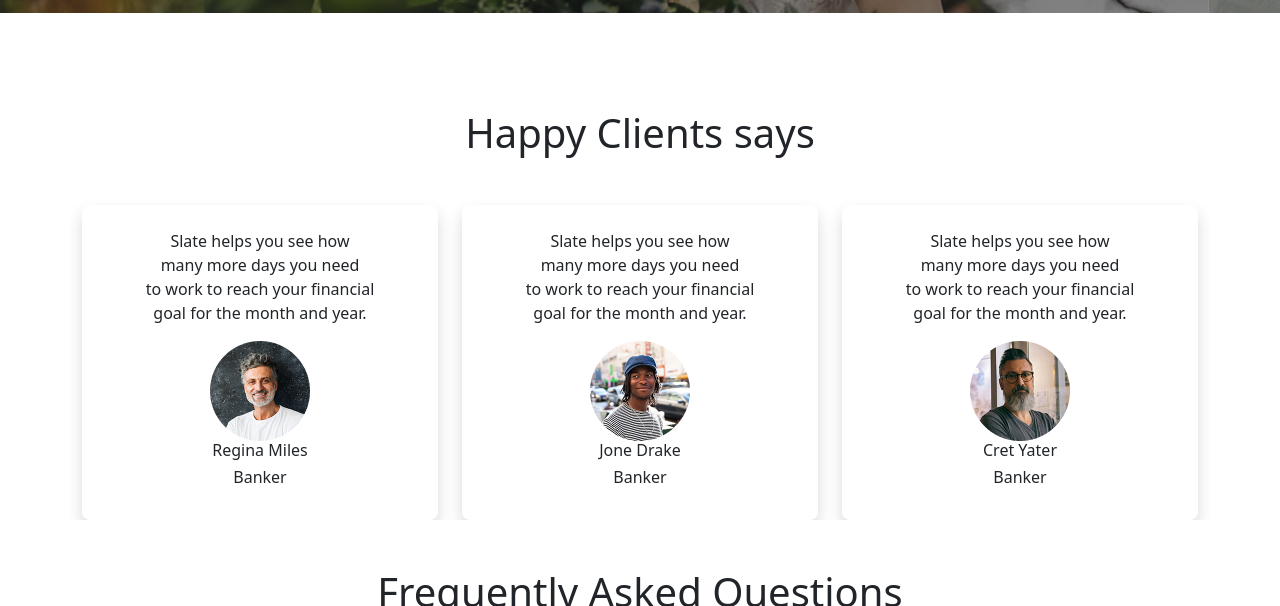
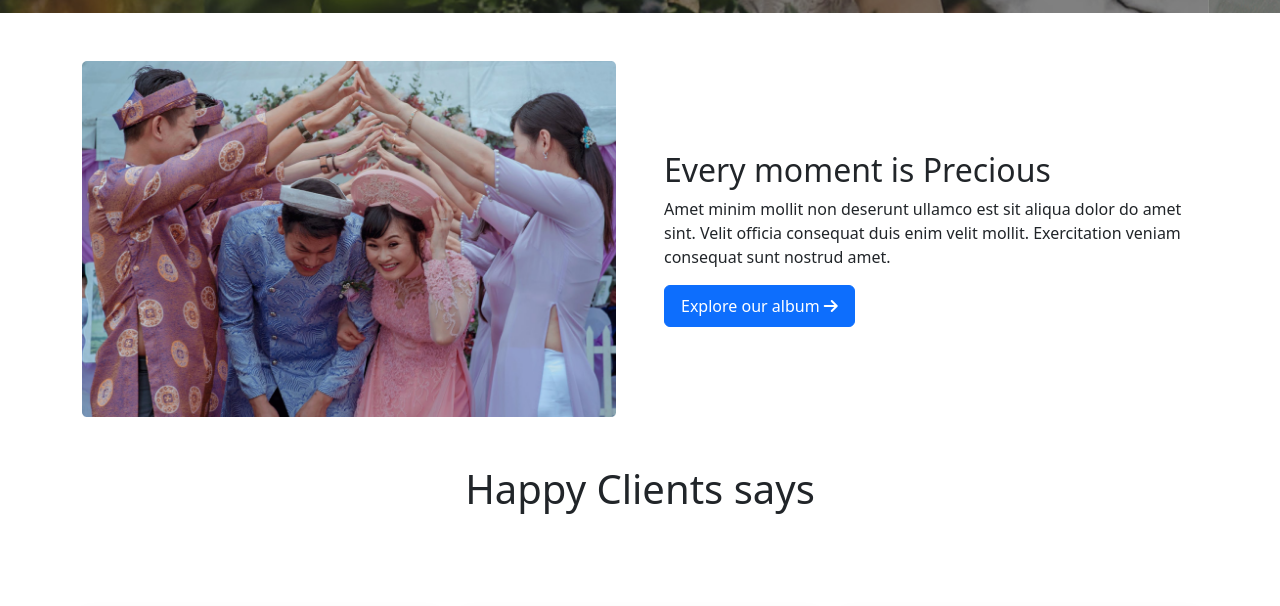
Before and after one commit to Bikash-Dev-Bk/convention-center, a plain HTML site: page index.html in a window 1280 px wide. Shown: the part 708-1314 px from the top of the page. Drawn offline with nearby package versions, Linux system fonts and the light colour scheme.

Commit message:
Every moment is Precious

```diff
--- a/index.html
+++ b/index.html
@@ -9,6 +9,8 @@
     <link rel="stylesheet" href="https://cdn.jsdelivr.net/npm/bootstrap@5.2.0/dist/css/bootstrap.min.css">
     <!-- custom css  -->
     <link rel="stylesheet" href="style.css">
+    <!-- font awesome  -->
+    <script src="https://kit.fontawesome.com/722bf37857.js" crossorigin="anonymous"></script>
 </head>
 <body>
     <header>
@@ -89,13 +91,32 @@
         </section>
     </header>
     <main>
+      <!-- Every moment is Precious -->
+        <section>
+          <div class="container overflow-hidden ">
+            <div class="row d-flex moment gx-5">
+              <div class="col-12 col-md-6 col-lg-6">
+               <div>
+                  <img src="./images/wedding.png" class="img-fluid w-100" alt="">
+               </div>
+              </div>
+              <div class="col-12 col-md-6 col-lg-6 d-flex align-items-center moment">
+                <div>
+                  <h2>Every moment is Precious</h2>
+                  <p>Amet minim mollit non deserunt ullamco est sit aliqua dolor do amet sint. Velit
+                    officia consequat duis enim velit mollit. Exercitation veniam consequat sunt nostrud amet.</p>
+                    <button class="btn btn-primary py-2 px-3">Explore our album <i class="fa-solid fa-arrow-right"></i></button>
+                </div>
+              </div>
+            </div>
+          </div>
+        </section>
 
       <!-- Happy Clients says -->
-
         <section>
-          <div class="container overflow-hidden text-center">
+          <div class="container overflow-hidden text-center ">
             <h1 class="my-5">Happy Clients says</h1>
-            <div class="row gy-5">
+            <div class="row my-5 gy-5">
               <div class="col-12 col-md-6 col-lg-4">
                 <div class=" py-4 px-5 rounded-3 shadow">
                   <p>Slate helps you see how<br> many more days you need <br>to work to reach your financial<br> goal for the month and year.</p>
--- a/style.css
+++ b/style.css
@@ -41,6 +41,9 @@
     .questions{
         flex-direction: column-reverse;
     }
+    .moment{
+        flex-direction: column-reverse;
+    }
 
   }
 
```
